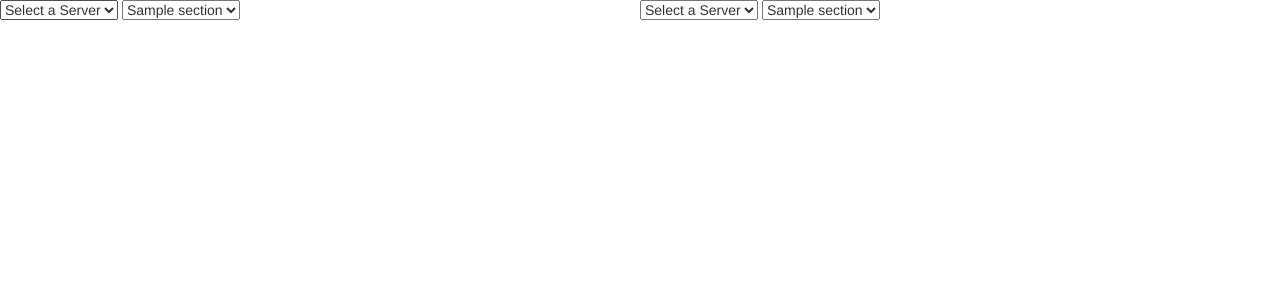
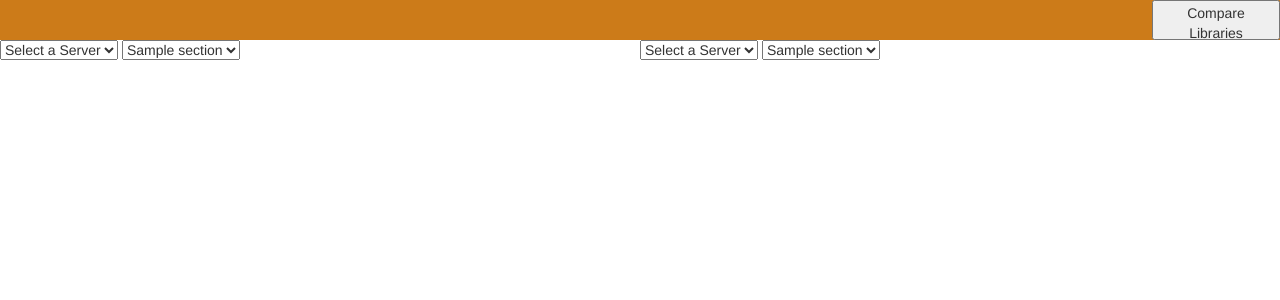
Before and after one commit to tdorsey/plexsync, a Flask app: template templates/home.html in a window 1280 px wide. Shown: the top 300 px of the page. Run offline with Flask 2, Linux system fonts and the light colour scheme; the template is opened without the code that fills it: most values are stand-ins (such as "Sample title", 1, 10 or a date in 2020); some libraries are stand-ins or nearby versions.

Commit message:
Improve main page style

```diff
--- a/static/css/main.css
+++ b/static/css/main.css
@@ -1 +1,25 @@
+html, body {height:100%}
+
 .media_list { width: 50%; float: left; }
+.messages    {
+    position: fixed;
+    z-index: 100;
+    bottom: 0;
+    left: 0;
+    width: 100%;
+    background-color: grey;
+}
+.buttonbar    {
+    z-index: 100;
+    top: 0;
+    left: 0;
+    width: 100%;
+    height: 5%;
+    background-color: rgb(204, 123, 25);
+}
+
+button {
+    float: right;
+    width: 10%;
+    height: 100%
+}
--- a/templates/home.html
+++ b/templates/home.html
@@ -1,5 +1,8 @@
-{% include "layout.html" %}
+{% extends "layout.html" %}
 {% block content %}
+<div class="buttonbar">
+    <button type="button" onclick="compareLibraries">Compare Libraries</button>
+</div>
 <div id="server1" class="media_list">
     <select class="server">
         {% for server in server_list %}
@@ -29,4 +32,5 @@
     </select>
     <ul class="media" />
 </div>
+<div class="messages" />
 {% endblock %}
--- a/templates/layout.html
+++ b/templates/layout.html
@@ -1,7 +1,7 @@
 <!doctype html>
 <html lang="en">
     <head>
-        <title>Server List</title>
+        <title>Plex Comparison</title>
         <meta http-equiv="content-type" content="text/html; charset=utf-8">
         <link rel="shortcut icon" href="{{ url_for('static', filename='favicon.ico') }}">
         <script type=text/javascript>
@@ -15,8 +15,6 @@
 <!-- jQuery library -->
 <script src="https://ajax.googleapis.com/ajax/libs/jquery/3.2.1/jquery.min.js"></script>
 
-
-
 <!-- Latest compiled JavaScript -->
 <script src="https://maxcdn.bootstrapcdn.com/bootstrap/3.3.7/js/bootstrap.min.js"></script>
 <!-- main.js -->
```
Lines whose indentation alone changed are shown as unchanged.
